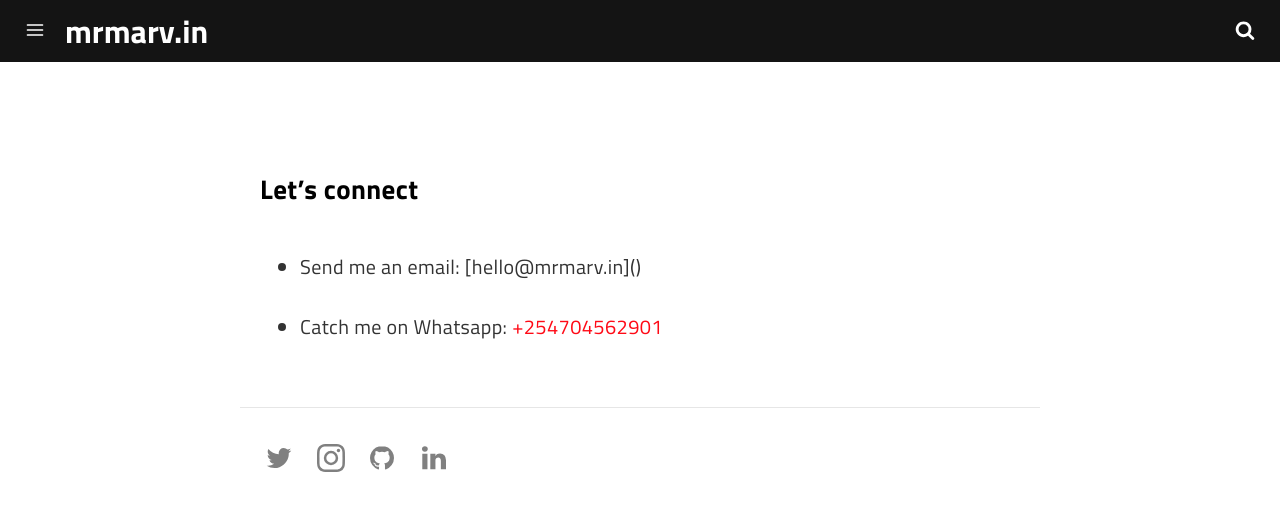
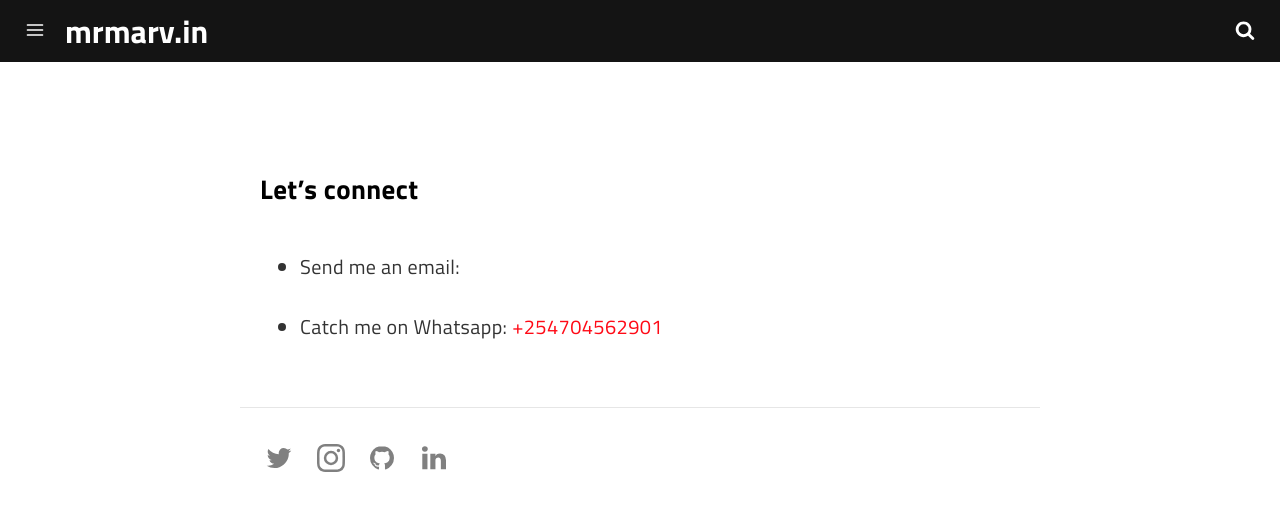
Before and after one commit to marv0/marv0.github.io, a Jekyll site: the page built from pages/contact.md, in a window 1280 px wide. Shown: the top 511 px of the page. Built offline with Jekyll 4.4.1, drawn with Linux system fonts in a browser that asks for light colours; a script that is not in the unit is left out.

Commit message:
Update contact.md

```diff
--- a/pages/contact.md
+++ b/pages/contact.md
@@ -9,5 +9,5 @@ permalink: /contact/
 
 ### Let's connect
 
-* Send me an email: [hello@mrmarv.in](<a href="mailto:email@example.com"></a>)
+* Send me an email:<a href="mailto:hello@mrmarv.in"></a>
 * Catch me on Whatsapp: [+254704562901](https://wa.me/<+254704562901>)
```
